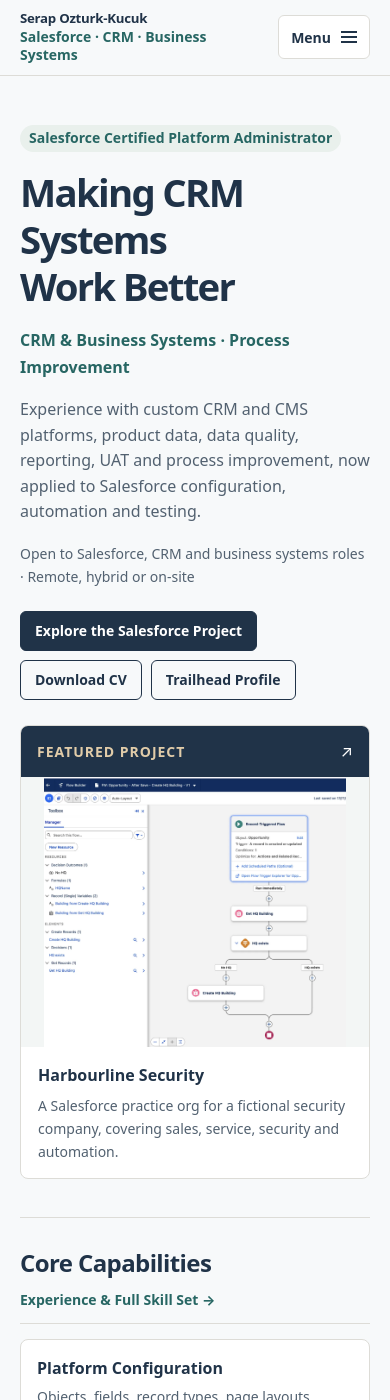
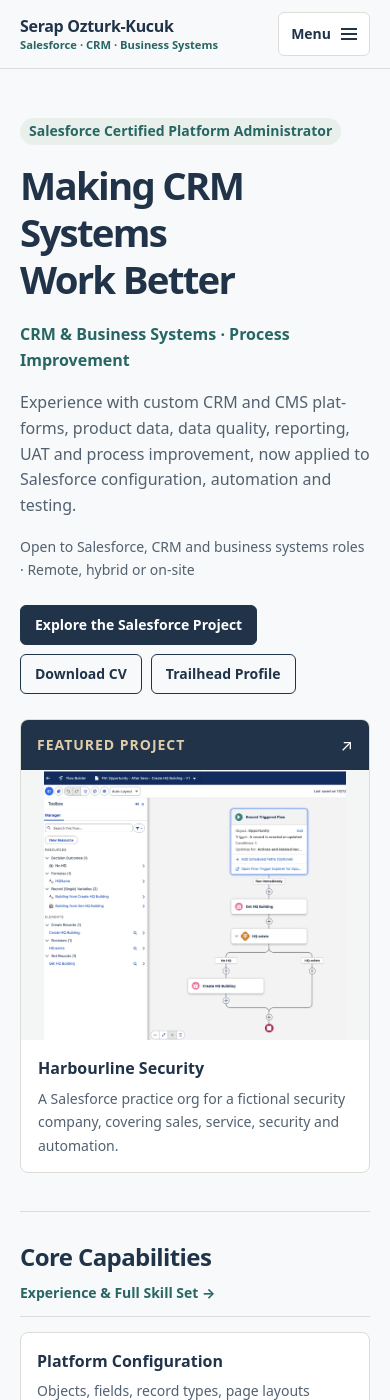
Before and after one commit to serapozturkkucuk/serapozturkkucuk.github.io, a Jekyll site: the page built from index.html, in a window 390 px wide and 1400 px high. Built offline with Jekyll 4.4.1, drawn with Linux system fonts in a browser that asks for light colours.

Commit message:
Improve paragraph readability, stats cards and mobile project facts/header

```diff
--- a/assets/css/style.css
+++ b/assets/css/style.css
@@ -86,6 +86,8 @@ main.wrap :is(.page-head > p, .block > p, .project-brief > p, .project-chapter >
 .notice {padding:18px}
 .note-strong {color:var(--teal-ink);font-weight:700}
 .project-intro-followup {width:100%;max-width:none;color:var(--ink-soft);line-height:1.7}
+/* Limit running copy without narrowing structural grids, cards or images. */
+main.wrap :is(.lede,.case-context,.case-opening,.project-brief > p,.project-chapter p,.block > p,.hero-copy > p,.experience-project p,.project-tile-body > p,.contact-cta > p,.project-intro-followup) {max-width:75ch;text-align:justify;hyphens:auto}
 
 /* Homepage */
 .hero {position:relative;display:grid;gap:28px;border-bottom:1px solid var(--line);padding:22px 0 38px}
@@ -238,9 +240,9 @@ main.wrap :is(.page-head > p, .block > p, .project-brief > p, .project-chapter >
 .case th,.case td {text-align:left;vertical-align:top;padding:11px;border-bottom:1px solid var(--line)}
 .case th {font-weight:740}
 .case tr:last-child td {border-bottom:0}
-.stats {display:grid;grid-template-columns:repeat(4,minmax(0,1fr));list-style:none;padding:0;margin:0;border:1px solid var(--line);border-radius:var(--radius);overflow:hidden;background:var(--surface)}
-.stats li {display:grid;align-content:center;gap:5px;min-width:0;padding:12px;color:var(--ink-soft);font-size:var(--fs-small);line-height:1.4;border-left:1px solid var(--line)}
-.stats li:first-child {border-left:0}
+.stats {display:grid;grid-template-columns:repeat(4,minmax(0,1fr));gap:12px;list-style:none;padding:0;margin:0;border:0;border-radius:0;overflow:visible;background:transparent}
+.stats li {display:grid;align-content:center;gap:5px;min-width:0;padding:12px;color:var(--ink-soft);font-size:var(--fs-small);line-height:1.4;border:1px solid var(--line);border-radius:var(--radius);background:var(--surface)}
+.stats li:first-child {border-left:1px solid var(--line)}
 .stats b {font-size:var(--fs-heading);color:var(--ink);line-height:1.2;font-variant-numeric:tabular-nums}
 figure.shot {display:grid;gap:10px;margin:7px 0}
 figure.shot img {width:100%;background:#fff;border:1px solid var(--line);border-radius:var(--radius)}
@@ -342,9 +344,12 @@ figure.shot figcaption {font-size:var(--fs-small);color:var(--ink-soft)}
 @media(max-width:900px){.home-skill-grid {grid-template-columns:repeat(2,minmax(0,1fr))}}
 @media(max-width:560px){
   main.wrap {gap:30px;padding-block:27px 56px}
-  .head-row {min-height:68px;padding-block:10px}
-  .brand-name {font-size:clamp(.8rem,3.4vw,1rem)}
-  .brand-sub {font-size:var(--fs-small);letter-spacing:0}
+  .head-row {min-height:68px;padding-block:10px;gap:8px}
+  .brand {min-width:0}
+  .brand-name {font-size:1rem;white-space:nowrap}
+  .brand-sub {font-size:.7rem;letter-spacing:0;white-space:nowrap;overflow:hidden;text-overflow:ellipsis}
+  .mobile-menu {flex:none}
+  main.wrap :is(.lede,.case-context,.case-opening,.project-brief > p,.project-chapter p,.block > p,.hero-copy > p,.experience-project p,.project-tile-body > p,.contact-cta > p,.project-intro-followup) {text-align:left}
   .home-skill-grid {grid-template-columns:minmax(0,1fr);gap:10px}
   .value-grid {grid-template-columns:minmax(0,1fr)}
   .value-grid li:nth-child(even) {border-left:0}
@@ -357,8 +362,8 @@ figure.shot figcaption {font-size:var(--fs-small);color:var(--ink-soft)}
   .hero-proof-head {grid-column:auto}
   .hero-proof-media {max-height:270px}
   .stats {grid-template-columns:repeat(2,minmax(0,1fr))}
-  .stats li:nth-child(3) {border-left:0;border-top:1px solid var(--line)}
-  .stats li:nth-child(4) {border-top:1px solid var(--line)}
+  .facts-box dl {grid-template-columns:minmax(0,1fr);gap:4px}
+  .facts-box dt:not(:first-child) {margin-top:8px}
   .case .test-grid {grid-template-columns:minmax(0,1fr)}
   .case .solution-list .solution-item {padding:15px}
   .project-tile-footer {flex-wrap:wrap}
```
